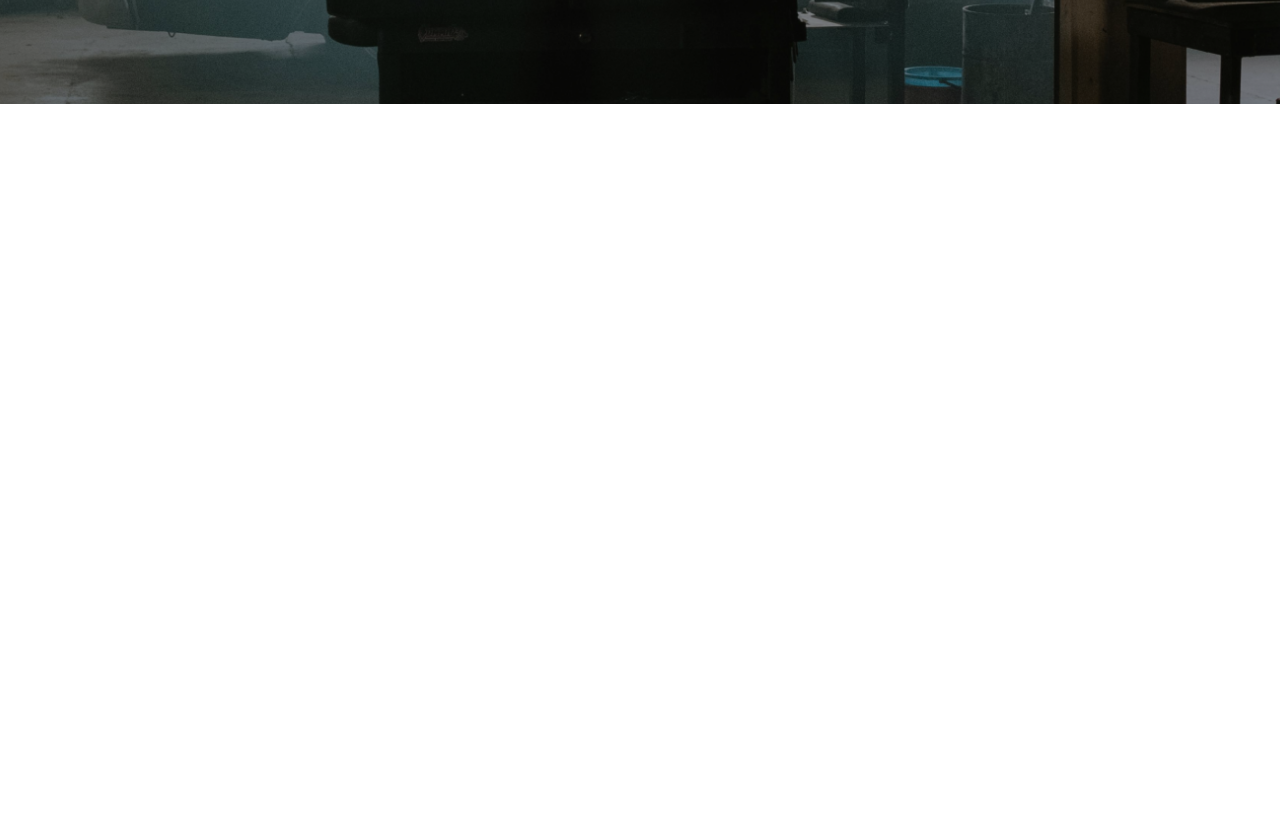
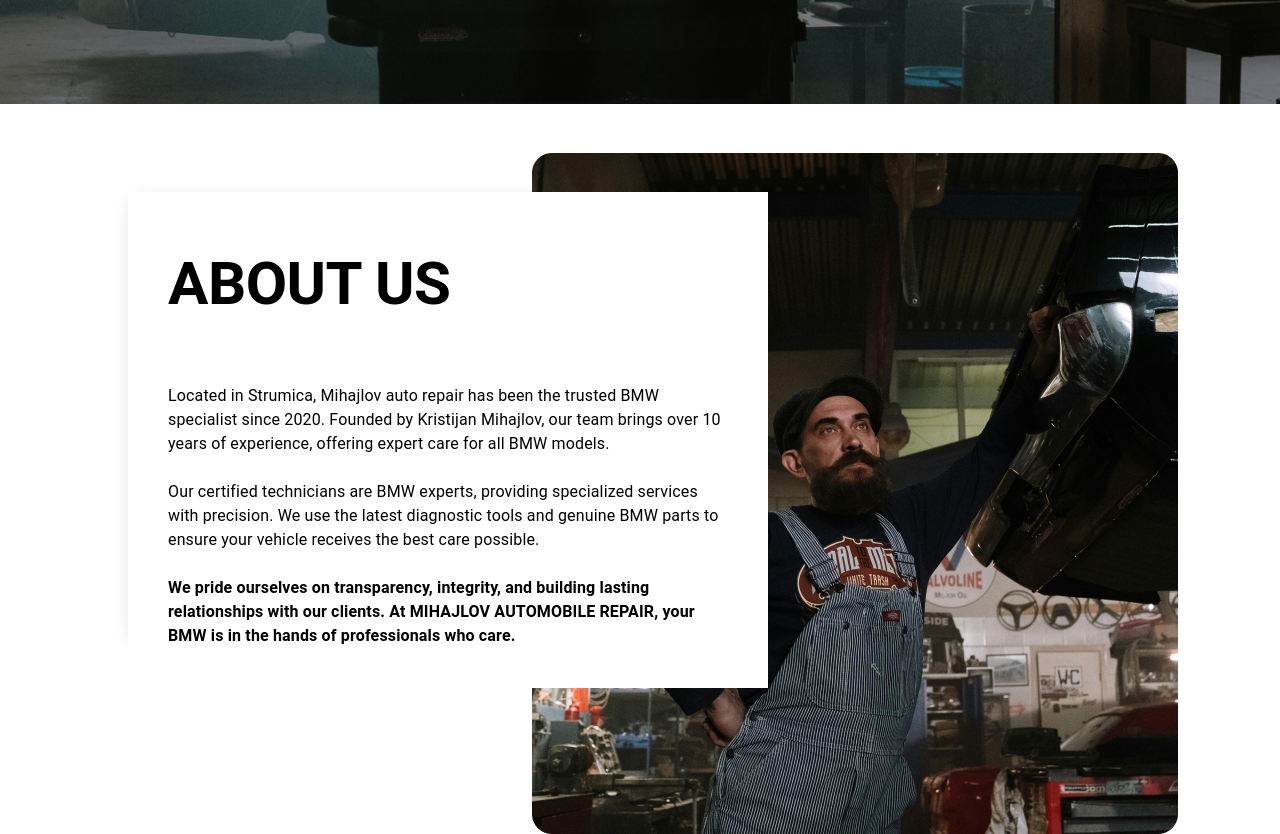
Before and after one commit to Drobarov12/MihajlovAutoRepair, a React (Create React App) app in the folder mihajlov-auto-repair-frontend/: page / in a window 1280 px wide. Shown: the part 760-1594 px from the top of the page. Before the commit the page ends 864 px from the top, so only its background shows below. Built offline with nearby package versions, Linux system fonts and the light colour scheme.

Commit message:
front-end | About us section completed

```diff
--- /dev/null
+++ b/mihajlov-auto-repair-frontend/src/components/AboutUs.js
@@ -0,0 +1,50 @@
+import React from 'react';
+import { Container, Typography, Grid, Box } from '@mui/material';
+import aboutUsImage from '../assets/aboutUsPhoto.png';
+import AboutUsText from './AboutUsText'
+
+const AboutUs = () => {
+    return (
+      <Box
+        sx={{
+          height: '70vh', // 70% of the screen height
+          position: 'relative',
+          my: 4,
+        }}
+      >
+        <Box
+          sx={{
+            position: 'absolute',
+            top: '10%',
+            left: '10%',
+            right: '10%',
+            width: '50%',
+            height: '80%',
+            backgroundColor: '#fff',
+            borderRadius: '16px',
+            zIndex: 2,
+            boxShadow: '0px 4px 15px rgba(0, 0, 0, 0.1)',
+          }}
+        >
+        <AboutUsText />
+        </Box>
+        <Box
+          component="img"
+          src={aboutUsImage}
+          alt="Mechanic working on car"
+          sx={{
+            position: 'absolute',
+            top: '3%',
+            right: '8%',
+            bottom: '3%',
+            width: '646',
+            objectFit: 'cover',
+            height: '681',
+            zIndex: 1,
+          }}
+        />
+      </Box>
+    );
+  };
+
+export default AboutUs;
--- /dev/null
+++ b/mihajlov-auto-repair-frontend/src/components/AboutUsText.js
@@ -0,0 +1,34 @@
+import React from 'react';
+import { Box, Typography, Grid } from '@mui/material';
+import { useTranslation } from 'react-i18next';
+
+const AboutUs = () => {
+  const { t } = useTranslation();
+  return (
+    <Box sx={{ padding: '40px', backgroundColor: '#fff' }}>
+      {/* Title Section */}
+      <Typography variant="h2" sx={{ fontWeight: 'bold', mt: 2, mb: 8, textAlign: 'left', textTransform: 'uppercase' }}>
+      {t('aboutUs.title')}
+      </Typography>
+
+      {/* Content Section */}
+      <Grid container spacing={3}>
+        <Grid item xs={12}>
+          <Typography variant="body1" sx={{ mb: 3, textAlign: 'left' }}>
+          {t('aboutUs.firstParagraph')}
+          </Typography>
+
+          <Typography variant="body1" sx={{ mb: 3, textAlign: 'left' }}>
+          {t('aboutUs.secondParagraph')}
+          </Typography>
+
+          <Typography variant="body1" sx={{ fontWeight: 'bold', textAlign: 'left' }}>
+          {t('aboutUs.thirdParagraph')}
+          </Typography>
+        </Grid>
+      </Grid>
+    </Box>
+  );
+};
+
+export default AboutUs;
--- a/mihajlov-auto-repair-frontend/src/components/App.js
+++ b/mihajlov-auto-repair-frontend/src/components/App.js
@@ -1,12 +1,15 @@
 import './App.css';
 import Header from './Header';
 import MainContent from './Main';
+import AboutUs from './AboutUs';
+
 
 function App() {
   return (
     <div className="App">
       <Header />
       <MainContent />
+      <AboutUs />
     </div>
   );
 }
--- a/mihajlov-auto-repair-frontend/src/i18n.js
+++ b/mihajlov-auto-repair-frontend/src/i18n.js
@@ -19,8 +19,8 @@ i18n
   .use(initReactI18next) // Connects i18next to React
   .init({
     resources,
-    lng: 'mk', // Default language
-    fallbackLng: 'mk', // Fallback language if translation is missing
+    lng: 'en', // Default language
+    fallbackLng: 'en', // Fallback language if translation is missing
     interpolation: {
       escapeValue: false, // React already escapes by default
     },
--- a/mihajlov-auto-repair-frontend/src/locales/en/translation.json
+++ b/mihajlov-auto-repair-frontend/src/locales/en/translation.json
@@ -6,8 +6,14 @@
       "login": "Login"
     },
     "mainContent": {
-      "title": "MIHAJLOV REPAIR AUTOMOBILE",
+      "title": "MIHAJLOV AUTOMOBILE REPAIR",
       "description": "Lorem ipsum dolor sit amet consectetur. Tellus morbi pretium aenean pharetra. Phasellus tristique eu malesuada non pharetra phasellus egestas gravida magna.",
       "button": "Learn more"
+    },
+    "aboutUs":{
+      "title": "About us",
+      "firstParagraph": "Located in Strumica, Mihajlov auto repair has been the trusted BMW specialist since 2020. Founded by Kristijan Mihajlov, our team brings over 10 years of experience, offering expert care for all BMW models.",
+      "secondParagraph": "Our certified technicians are BMW experts, providing specialized services with precision. We use the latest diagnostic tools and genuine BMW parts to ensure your vehicle receives the best care possible.",
+      "thirdParagraph": "We pride ourselves on transparency, integrity, and building lasting relationships with our clients. At MIHAJLOV AUTOMOBILE REPAIR, your BMW is in the hands of professionals who care."
     }
   }
--- a/mihajlov-auto-repair-frontend/src/locales/mk/translation.json
+++ b/mihajlov-auto-repair-frontend/src/locales/mk/translation.json
@@ -9,5 +9,11 @@
       "title": "MIHAJLOV AUTO REPAIR",
       "description": "Нудиме брзи и прифатливи услуги за вашите автомобили посетете не и уверете се.",
       "button": "Научи повеке"
+    },
+    "aboutUs":{
+      "title": "За нас",
+      "firstParagraph": "Лоцирани во Струмица, MIHAJLOV AUTO REPAIR е BMW специјалист од 2020 година. Основан од Kristijan Mihajlov, нашиот тим има повеке од 10 години искуство, и нудиме услуги за сите типови на BMW возила.",
+      "secondParagraph": "Нашите вработени зе BMW експерти, нудиме разновидни сервиси и гаранции за иститие. Користиме најнови софтвери за дијагностика и оригинални BMW делови, се со цел вашето возило да го добие она што го заслужува.",
+      "thirdParagraph": "Ние сме доста флексиблини, и се трудиме секогаш и двете страни да бидат задоволни. Во MIHAJLOV AUTo REPAIR, вашето BMW е во рацете на професионалци кои се грижат за него."
     }
   }
```
Also changed, not shown: mihajlov-auto-repair-frontend/src/assets/aboutUsPhoto.png (added), 1 other file (tests, documents, lock files or other folders).
